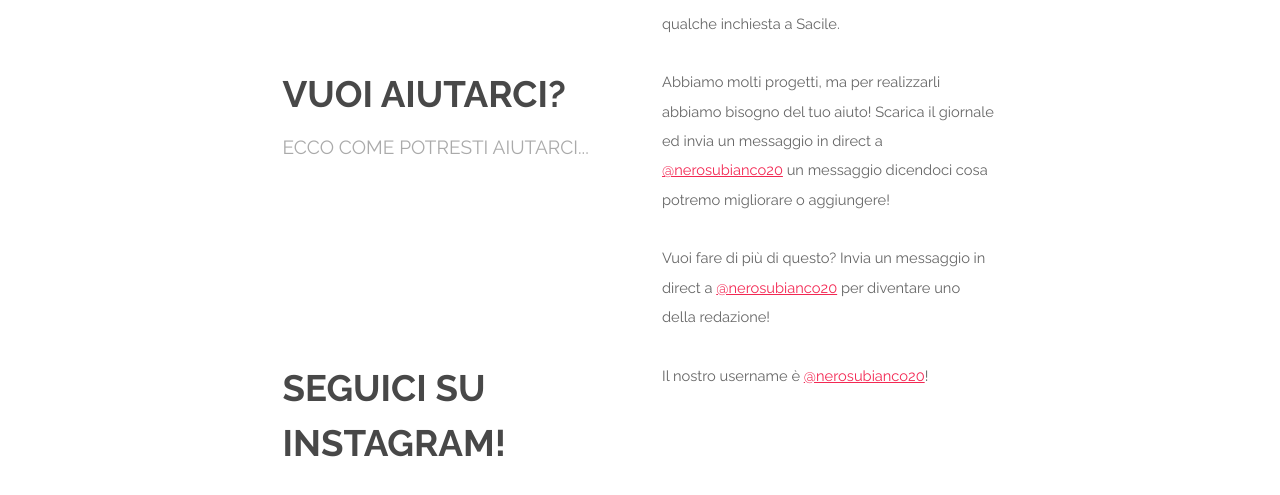
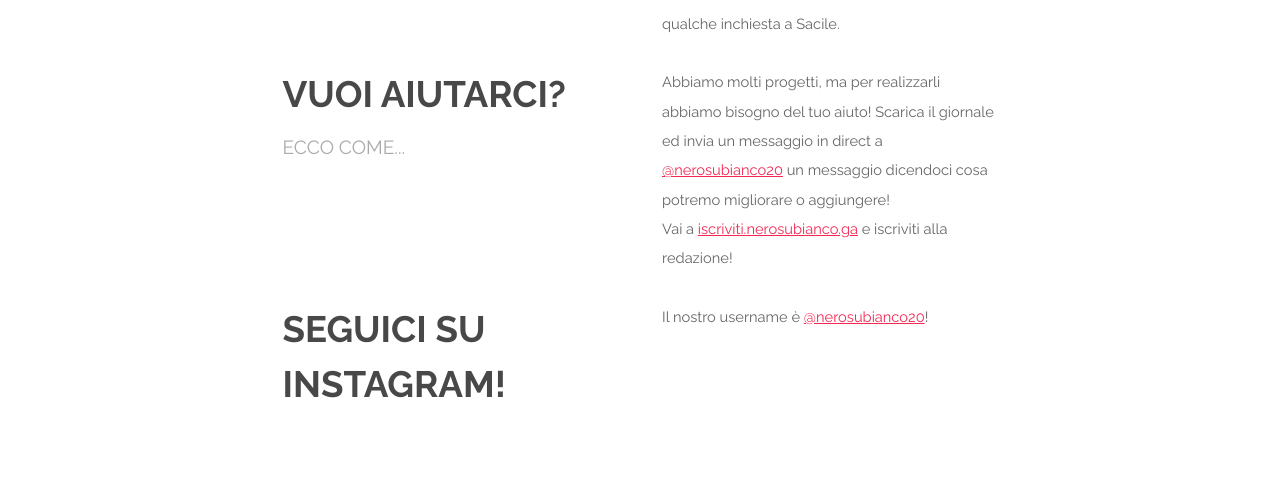
Before and after one commit to nerosubianco/nerosubianco.github.io, a plain HTML site: page index.html in a window 1280 px wide. Shown: the part 829-1324 px from the top of the page. Drawn offline with nearby package versions, Linux system fonts and the light colour scheme.

Commit message:
Update index.html

```diff
--- a/index.html
+++ b/index.html
@@ -62,12 +62,11 @@
                 <div class="6u 12u$(medium)">
                     <header class="major">
                         <h2>Vuoi aiutarci?</h2>
-                        <p>Ecco come potresti aiutarci...</p>
+                        <p>Ecco come...</p>
                     </header>
                 </div>
                 <div class="6u$ 12u$(medium)">
-                    <p>Abbiamo molti progetti, ma per realizzarli abbiamo bisogno del tuo aiuto! Scarica il giornale ed invia un messaggio in direct a <a href="https://instagram.com/nerosubianco20">@nerosubianco20</a> un messaggio dicendoci cosa potremo migliorare o aggiungere!</p>
-                    <p>Vuoi fare di più di questo? Invia un messaggio in direct a <a href="https://instagram.com/nerosubianco20">@nerosubianco20</a> per diventare uno della redazione!</p>
+                    <p>Abbiamo molti progetti, ma per realizzarli abbiamo bisogno del tuo aiuto! Scarica il giornale ed invia un messaggio in direct a <a href="https://instagram.com/nerosubianco20">@nerosubianco20</a> un messaggio dicendoci cosa potremo migliorare o aggiungere!<br>Vai a <a href="http://iscriviti.nerosubianco.ga/">iscriviti.nerosubianco.ga</a> e iscriviti alla redazione!</p>
                 </div>
             </div>
         </div>
```
